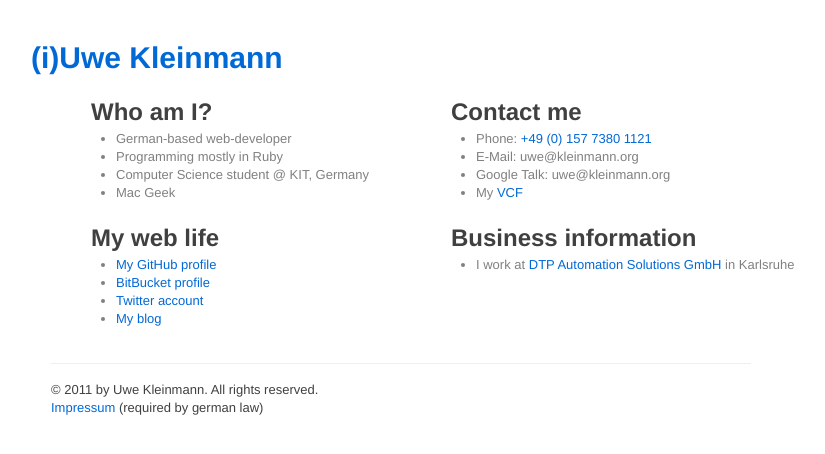
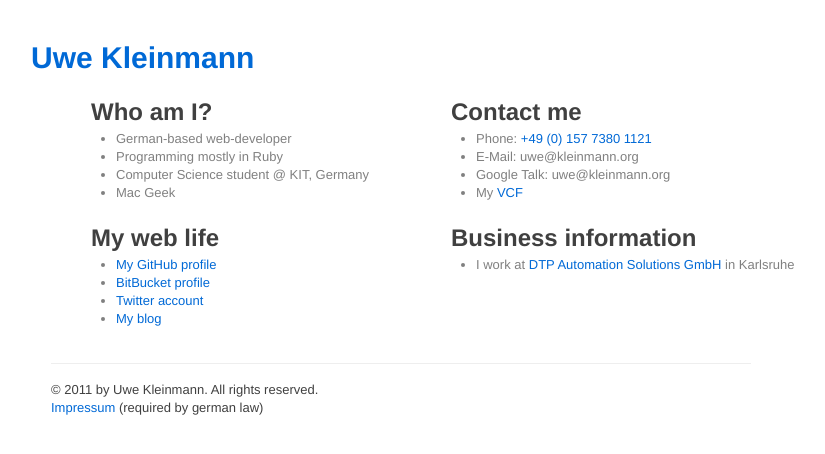
Before and after one commit to kleinmann/kleinmann.github.com, a Jekyll site: the page built from index.html, in a window 1280 px wide. Shown: the top 454 px of the page, without its empty margins (199-1024 px from the left). Built offline with Jekyll 4.4.1, drawn with Linux system fonts in a browser that asks for light colours; nearby versions of some CDN libraries; Markdown is read by kramdown in place of the engine named in the settings.

```diff
--- a/_layouts/base.html
+++ b/_layouts/base.html
@@ -15,7 +15,7 @@
     <div class="container">
       <div class="row" style="padding-top:40px">
         <div class="span5 offset1">
-          <h1 id="title"><a href="/">(i)Uwe Kleinmann</a></h1>
+          <h1 id="title"><a href="/">Uwe Kleinmann</a></h1>
         </div>
       </div>
       <div id="content">
--- a/index.html
+++ b/index.html
@@ -26,7 +26,7 @@ title: Uwe Kleinmann &laquo; Personal Homepage
   <div class="span6 offset2">
     <h2>My web life</h2>
     <ul>
-      <li><a href="https://github.com/iUwe">My GitHub profile</a></li>
+      <li><a href="https://github.com/kleinmann">My GitHub profile</a></li>
       <li><a href="https://bitbucket.org/iuwe">BitBucket profile</a></li>
       <li><a href="https://twitter.com/iUwe">Twitter account</a></li>
       <li><a href="/blog.html">My blog</a></li>
```
